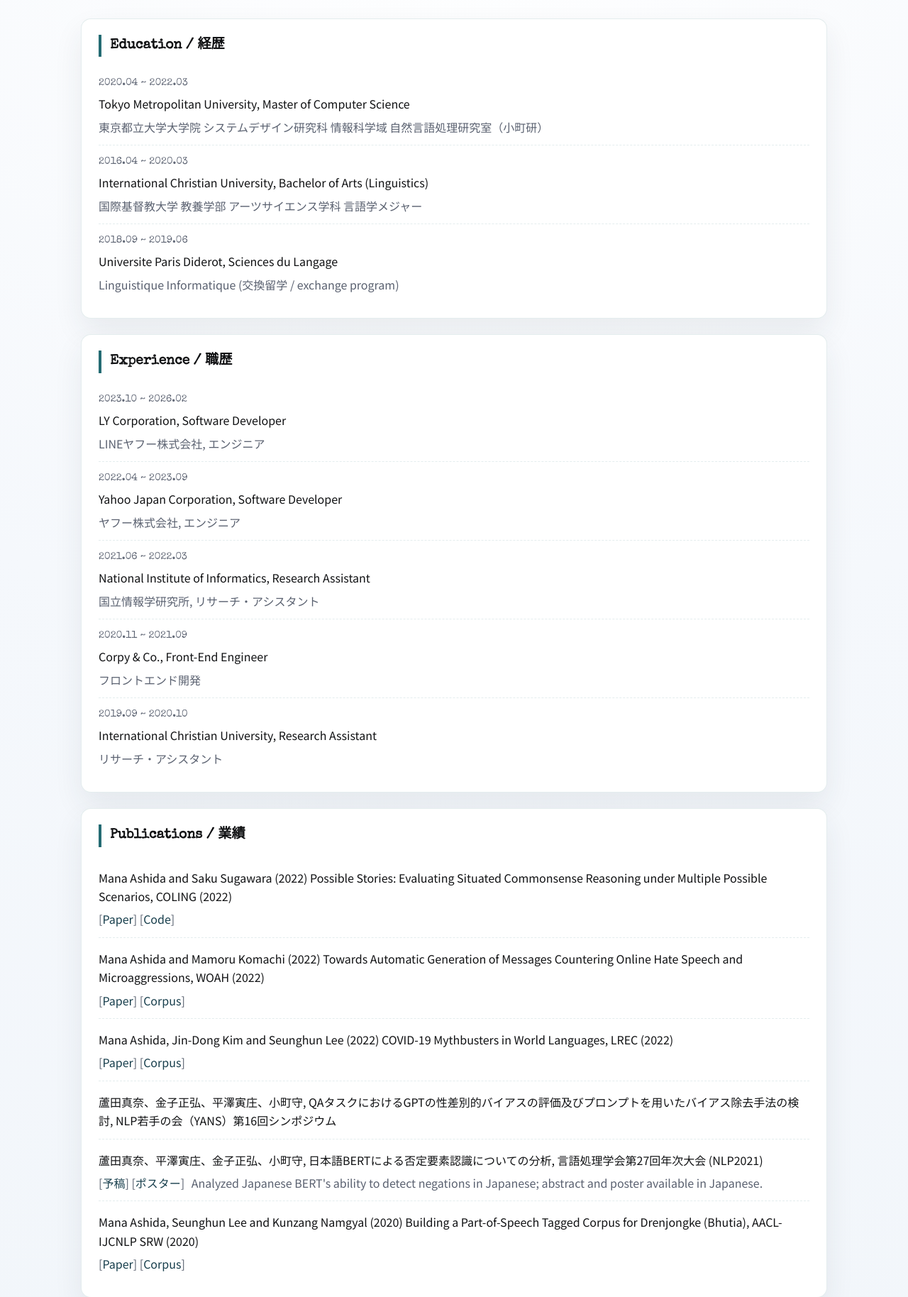
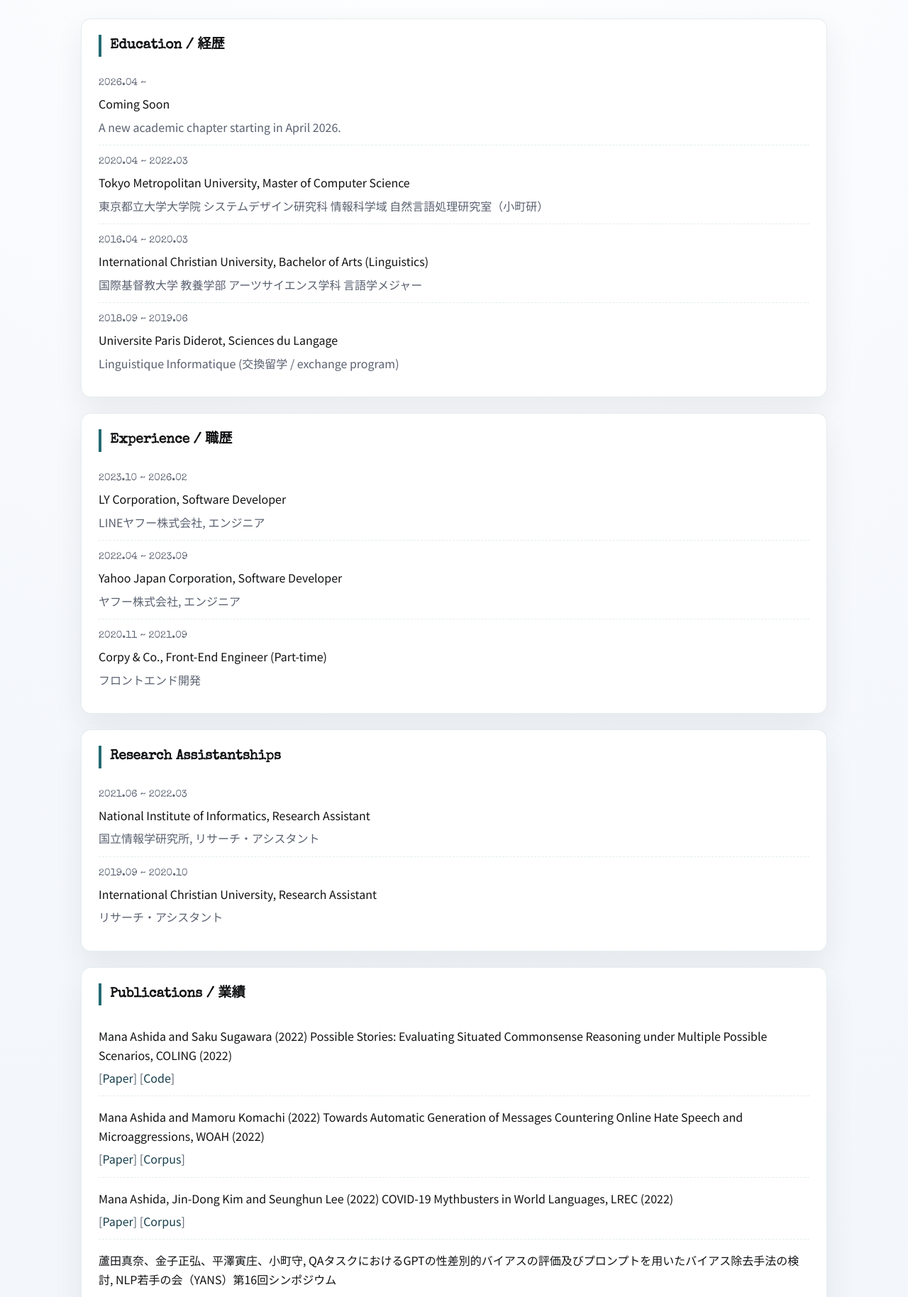
Before and after one commit to 10-Is-Mana/10-Is-Mana.github.io, a Flask app: page / in a window 1280 px wide. Shown: the part 282-2110 px from the top of the page at 71% size. Run offline with Flask 3, Linux system fonts and the light colour scheme; some libraries are stand-ins or nearby versions; some web fonts are replaced.

Commit message:
Update education and research assistantship sections with new entries

```diff
--- a/templates/index.html
+++ b/templates/index.html
@@ -30,6 +30,11 @@
         <h2>Education / 経歴</h2>
         <ul class="list">
           <li>
+            <div class="item-meta">2026.04 ~</div>
+            <div class="item-title">Coming Soon</div>
+            <div class="item-sub">A new academic chapter starting in April 2026.</div>
+          </li>
+          <li>
             <div class="item-meta">2020.04 ~ 2022.03</div>
             <div class="item-title">Tokyo Metropolitan University, Master of Computer Science</div>
             <div class="item-sub">東京都立大学大学院 システムデザイン研究科 情報科学域 自然言語処理研究室（小町研）</div>
@@ -61,14 +66,20 @@
             <div class="item-sub">ヤフー株式会社, エンジニア</div>
           </li>
           <li>
+            <div class="item-meta">2020.11 ~ 2021.09</div>
+            <div class="item-title">Corpy & Co., Front-End Engineer (Part-time)</div>
+            <div class="item-sub">フロントエンド開発</div>
+          </li>
+        </ul>
+      </section>
+
+      <section class="section" id="ra">
+        <h2>Research Assistantships</h2>
+        <ul class="list">
+          <li>
             <div class="item-meta">2021.06 ~ 2022.03</div>
             <div class="item-title">National Institute of Informatics, Research Assistant</div>
             <div class="item-sub">国立情報学研究所, リサーチ・アシスタント</div>
-          </li>
-          <li>
-            <div class="item-meta">2020.11 ~ 2021.09</div>
-            <div class="item-title">Corpy & Co., Front-End Engineer</div>
-            <div class="item-sub">フロントエンド開発</div>
           </li>
           <li>
             <div class="item-meta">2019.09 ~ 2020.10</div>
```
Also changed, not shown: index.html (+16 -5 lines).
